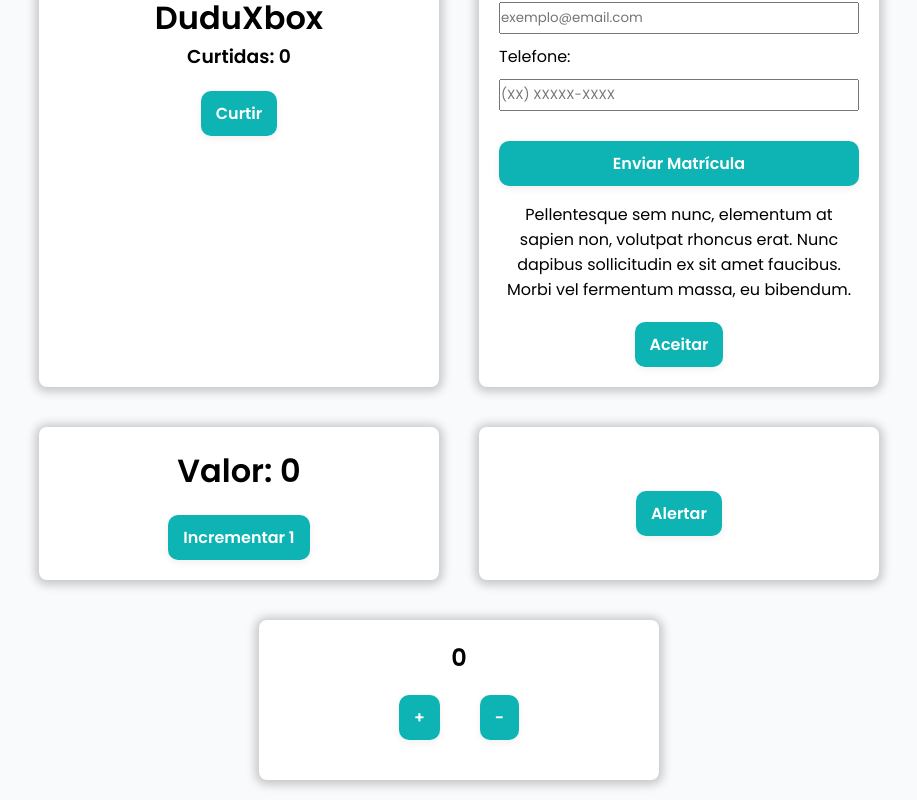
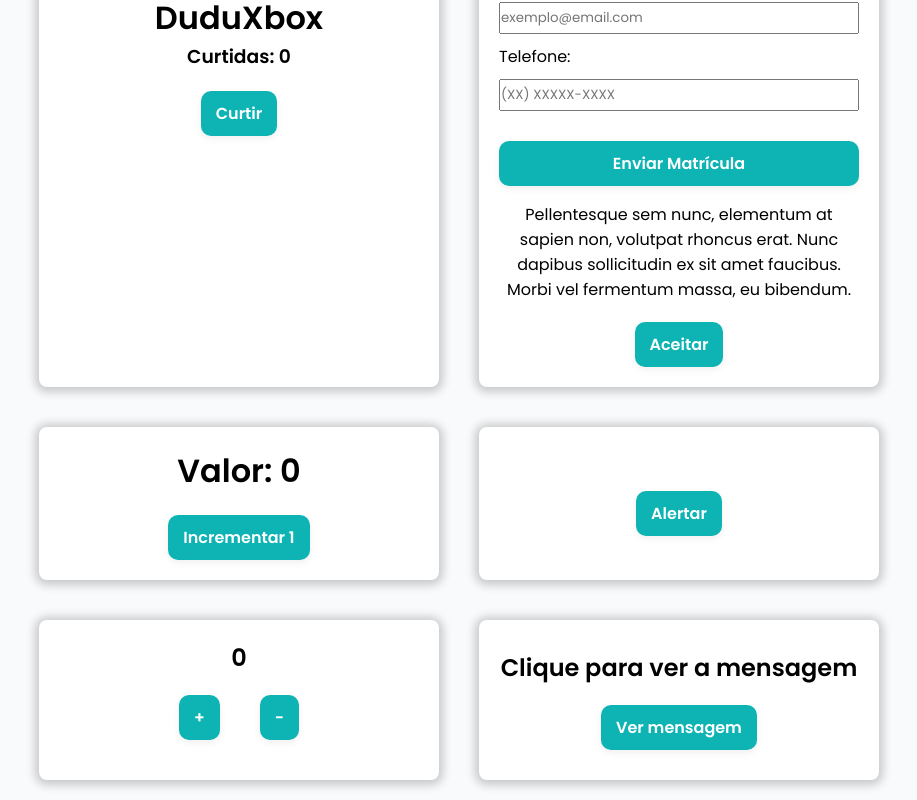
Before and after one commit to HeloisaFelizardo/react-components, a React (Create React App) app: page / in a window 1280 px wide. Shown: the part 1113-1913 px from the top of the page, without its empty margins (181-1098 px from the left). Built offline with nearby package versions, Linux system fonts and the light colour scheme.

Commit message:
Adicionando componente MensagemDoDia

```diff
--- a/src/App.js
+++ b/src/App.js
@@ -9,6 +9,7 @@ import FormularioPage from './components/FormularioPage';
 import ExibeNumero from './components/ExibeNumero';
 import PaginaDeNotificacao from './components/PaginaDeNotificacao';
 import CampoQuantidade from './components/CampoQuantidade';
+import MensagemDoDia from './components/MensagemDoDia';
 
 function App() {
   return (
@@ -22,6 +23,7 @@ function App() {
       <ExibeNumero />
       <PaginaDeNotificacao />
       <CampoQuantidade />
+      <MensagemDoDia />
     </div>
   );
 }
--- /dev/null
+++ b/src/components/MensagemDoDia/index.js
@@ -0,0 +1,15 @@
+import React from 'react';
+
+export default function MensagemDoDia() {
+  function verMensagem() {
+    alert("Quando tudo está errado e confuso, apague tudo e recomece do zero.")
+  }
+
+  return (
+    <div className='conteudo-centralizado' >
+      <h2>Clique para ver a mensagem</h2>
+      <button onClick= { verMensagem } >Ver mensagem</button>
+
+    </div>
+  );
+}
```
